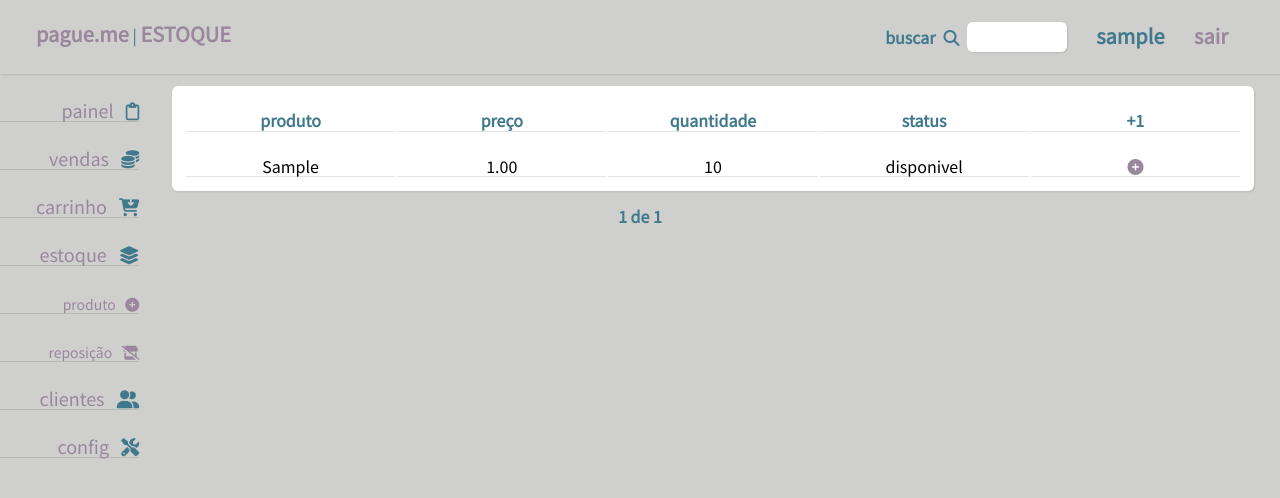
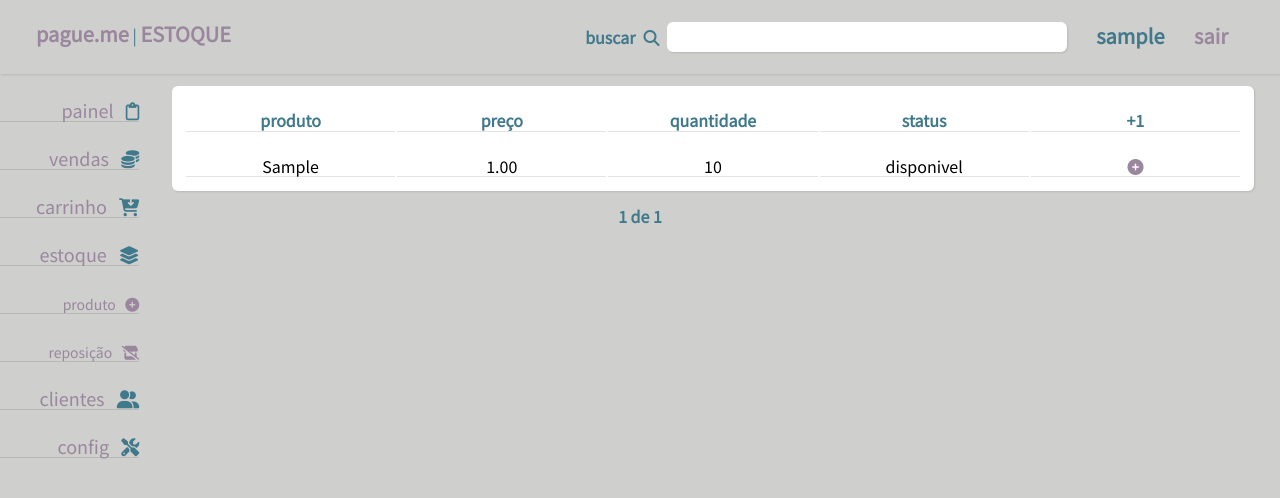
Before and after one commit to alpdias/pague.me, a Django app: page /products/ in a window 1280 px wide. Shown: the top 498 px of the page. Run offline with Django 3.2, Linux system fonts and the light colour scheme; a user stored in the database is signed in; tables that the repository leaves empty hold one stand-in row (values such as "Sample post"); parts of the project's set-up code (start-up, migrations or seed data) failed here and were passed over; some libraries are stand-ins or nearby versions.

Commit message:
update style

```diff
--- a/app/static/css/style.css
+++ b/app/static/css/style.css
@@ -322,7 +322,7 @@ th {
 
 .pesquisa-form input {
     padding: 6px;
-    width: 100px;
+    width: 400px;
     border-radius: 6px;
     border: none;
     box-shadow: 1px 1px 2px #0000001c;
--- a/app/static/js/main.js
+++ b/app/static/js/main.js
@@ -320,20 +320,6 @@ function troco() { // calcula o valor do troco
     document.querySelector('#valorTroco-form').value = `${troco.toLocaleString('pt-br',{minimumFractionDigits: 2})}`;
 
 };
-
-function mudarBusca() {
-
-    if (document.querySelector('#procurar').style.width == '100px') {
-
-        document.querySelector('#procurar').style.width = '400px';
-
-    } else {
-
-        document.querySelector('#procurar').style.width = '100px';
-
-    };
-
-};
 // JS
 
 // JQUERY
```
